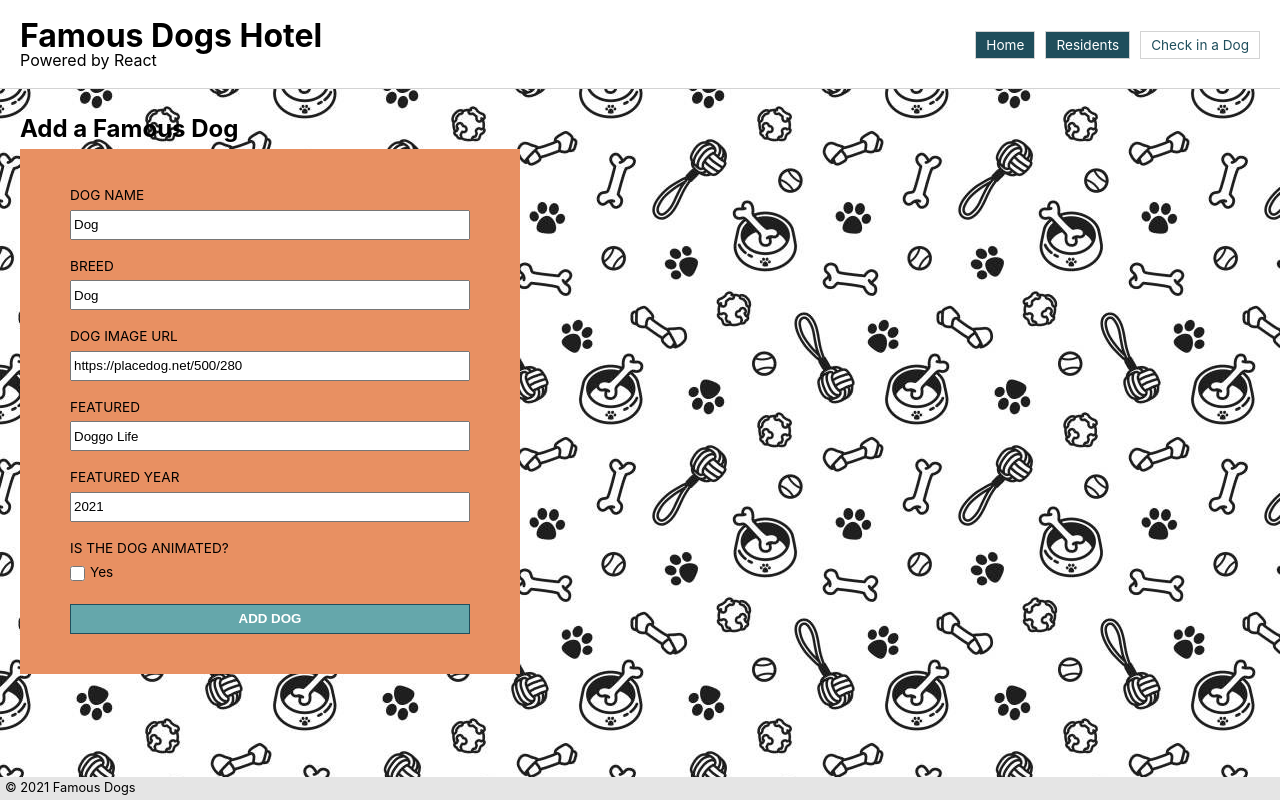
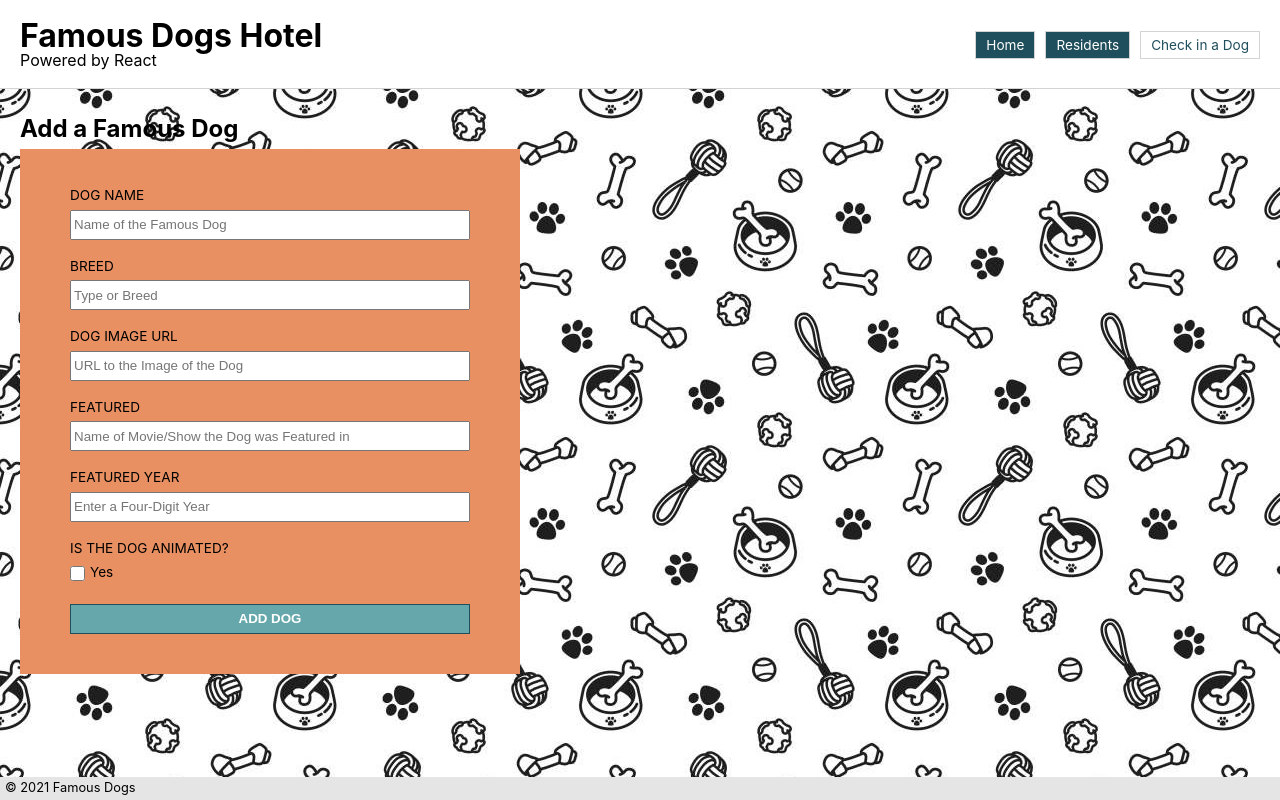
Before and after one commit to katherinemtam/famous-dogs-frontend, a React (Create React App) app: page /dogs/add in a window 1280 px wide. Built offline with nearby package versions, Linux system fonts and the light colour scheme.

Commit message:
remove default form data

```diff
--- a/src/common/DogForm.js
+++ b/src/common/DogForm.js
@@ -4,11 +4,11 @@ import './DogForm.css';
 class DogForm extends Component {
   state = {
     // id: '',
-    name: 'Dog',
-    type: 'Dog',
-    url: 'https://placedog.net/500/280',
-    media: 'Doggo Life',
-    year: '2021',
+    name: '',
+    type: '',
+    url: '',
+    media: '',
+    year: '',
     isAnimated: false
   }
 
```
